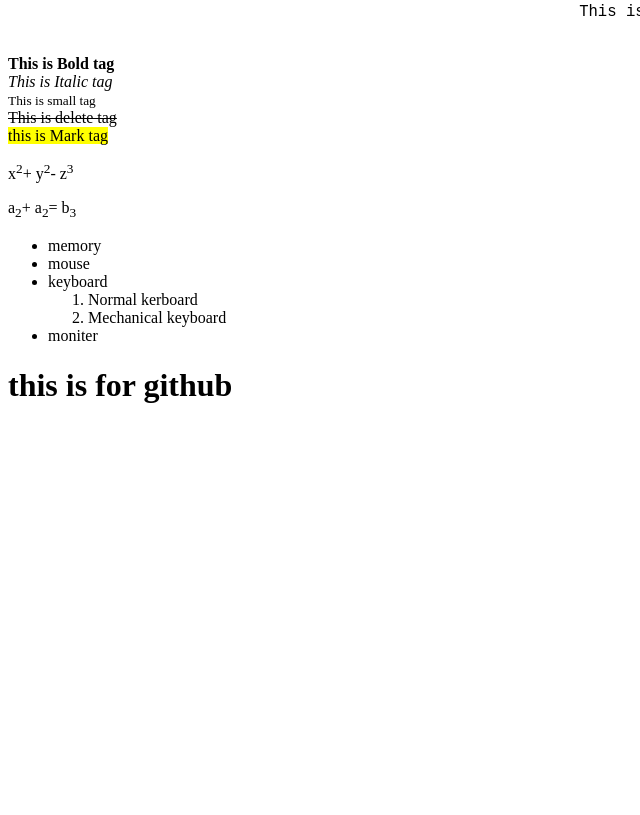
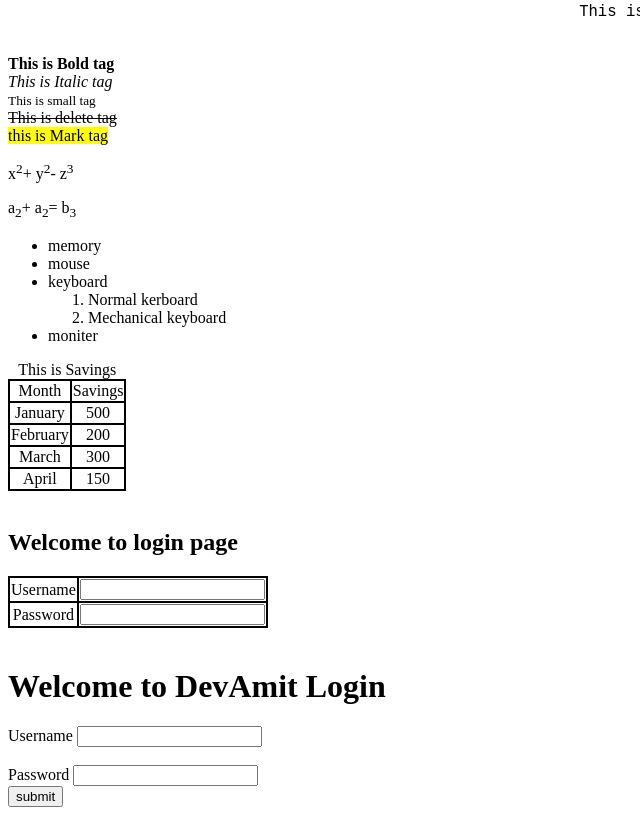
Before and after one commit to iamitsinghchouhan/Dot, a plain HTML site: page HTML/HTML Basic II/tags.html in a window 1280 px wide. Shown: the part 940-1755 px from the top of the page, without its empty margins (0-640 px from the left). Before the commit the page ends 1365 px from the top, so only its background shows below. Drawn offline with Linux system fonts and the light colour scheme.

Commit message:
added Html Codes

```diff
--- a/HTML/HTML Basic II/tags.html
+++ b/HTML/HTML Basic II/tags.html
@@ -5,6 +5,15 @@
     <meta http-equiv="X-UA-Compatible" content="IE=edge">
     <meta name="viewport" content="width=device-width, initial-scale=1.0">
     <title>Tag Practice</title>
+
+    <style>
+        table, td, tr{
+            text-align: center;
+            border:2px solid black;
+            border-collapse: collapse;
+        }
+
+    </style>
 </head>
 <body>
     <!-- Heading Tags -->
@@ -103,7 +112,69 @@
         <li>moniter</li>
     </ul>
 
-    <h1>this is for github</h1>
+    <!-- Table Tag -->
+    <table>
+        <caption>This is Savings</caption>
+        <tr>
+            <td>Month</td>
+            <td>Savings</td>
+        </tr>
+        <tr>
+            <td>January</td>
+            <td>500</td>
+        </tr>
+        <tr>
+            <td>February</td>
+            <td>200</td>
+        </tr>
+        <tr>
+            <td>March</td>
+            <td>300</td>
+        </tr>
+        <tr>
+            <td>April</td>
+            <td>150</td>
+        </tr>
+    </table>
+
+
+
+    <br>
+
+
+
+    <h2>Welcome to login page</h2>
+    <table>
+        <tr>
+            <td><label for="username">Username</label></td>
+            <td><input type="text" name="username"></td>
+        </tr>
+        <tr>
+            <td><label for="password">Password</label></td>
+            <td><input type="password" name="password"></td>
+        </tr>
+    </table>
+
+
+
+
+    <br>
+
+    <form action="https://www.google.com">
+        <h1>Welcome to DevAmit Login</h1>
+
+        <label for="username">Username</label>
+        <input type="text" name="username">
+        <br>
+        <br>
+        <label for="password">Password</label>
+        <input type="password" name="password">
+        <br>
+        <input type="submit" value="submit">
+
+
+
+    </form>
 
 
 
```
Also changed, not shown: HTML/HTML Basic III/table.html (added, +48 -0 lines), HTML/Homework/index1.html (added, +77 -0 lines).
